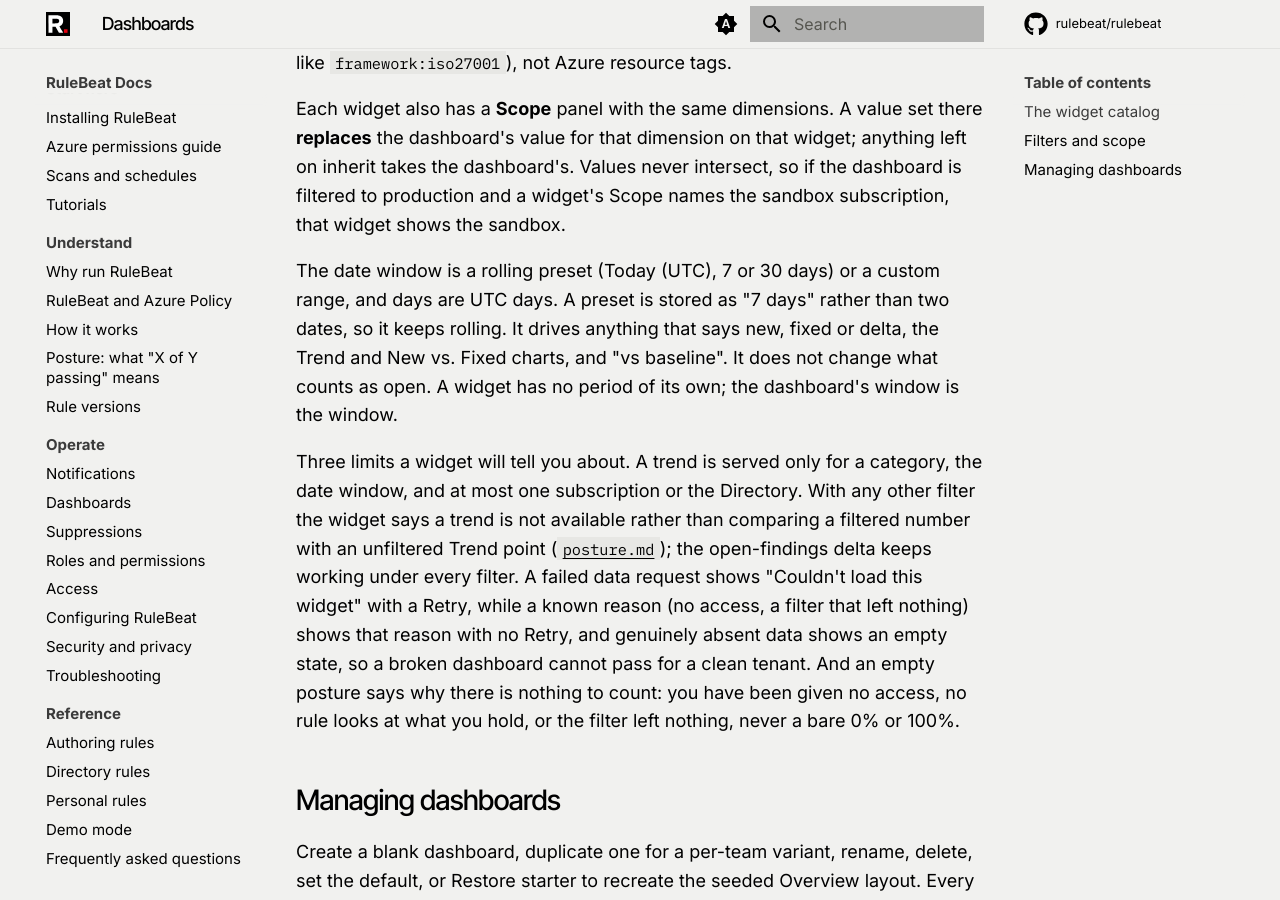
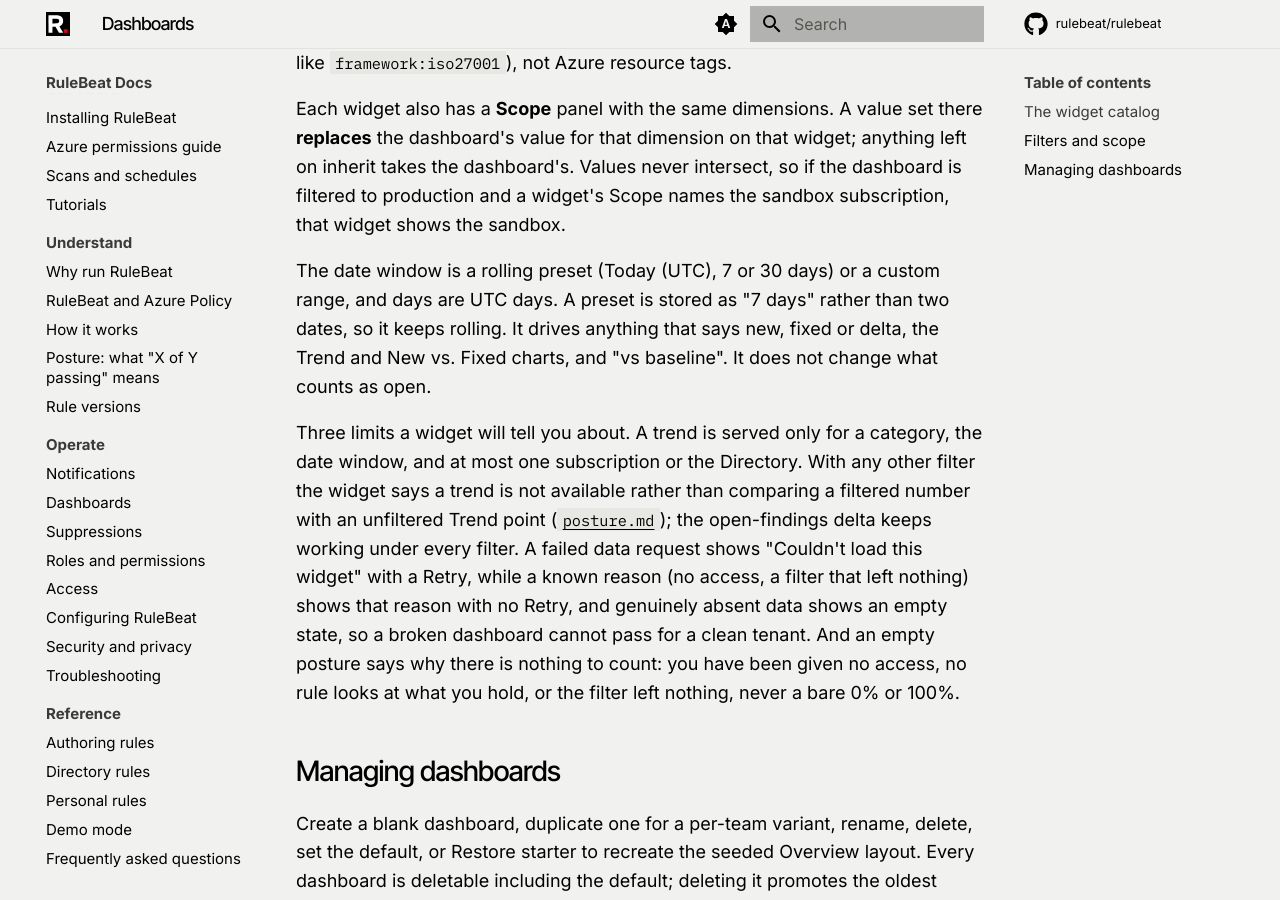
Before and after one commit to rulebeat/rulebeat, an MkDocs documentation site: the page built from docs/public/dashboards.md, in a window 1280 px wide and 900 px high, scrolled down 2215 px. Built offline with MkDocs 1.6.1 and Material for MkDocs 9.7.7, drawn with Linux system fonts in a browser that asks for light colours; comment, search, counter and statistics services are not loaded.

Commit message:
Documentation first

```diff
--- a/docs/public/dashboards.md
+++ b/docs/public/dashboards.md
@@ -48,7 +48,7 @@
 The date window is a rolling preset (Today (UTC), 7 or 30 days) or a custom range, and days are UTC
 days. A preset is stored as "7 days" rather than two dates, so it keeps rolling. It drives anything
 that says new, fixed or delta, the Trend and New vs. Fixed charts, and "vs baseline". It does not
-change what counts as open. A widget has no period of its own; the dashboard's window is the window.
+change what counts as open.
 
 Three limits a widget will tell you about. A trend is served only for a category, the date window,
 and at most one subscription or the Directory. With any other filter the widget says a trend is not
```
